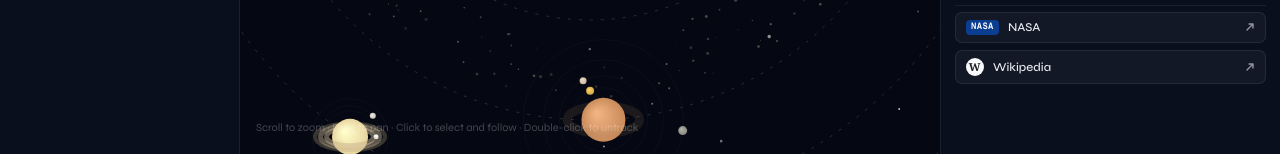
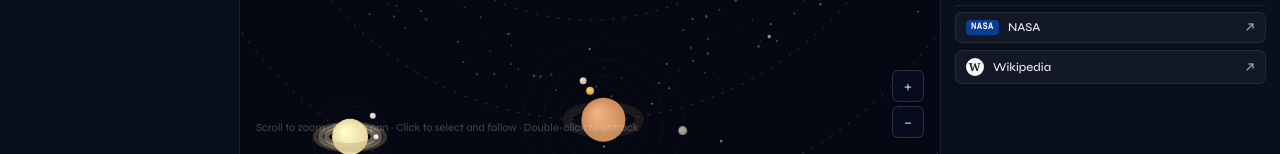
Before and after one commit to AlexBreskin/Solar-System, a React (Vite) app: page / in a window 1280 px wide. Shown: the part 646-800 px from the top of the page. Built offline with nearby package versions, Linux system fonts and the light colour scheme.

Commit message:
added zoom buttons

```diff
--- a/src/components/GalaxyCanvas.css
+++ b/src/components/GalaxyCanvas.css
@@ -1,3 +1,4 @@
+
 .galaxy-hint {
   position: absolute;
   bottom: 16px;
--- a/src/components/GalaxyCanvas.tsx
+++ b/src/components/GalaxyCanvas.tsx
@@ -7,6 +7,8 @@ import {
 } from "../renderers/galaxyRenderer";
 import { STAR_SYSTEMS } from "../data/systems";
 import { GALAXY_DATA } from "../data/galaxy";
+import { useZoomControls } from "../hooks/useZoomControls";
+import ZoomControls from "./ZoomControls";
 import "./GalaxyCanvas.css";
 
 const GALAXY_SCALE = 0.01;
@@ -331,6 +333,8 @@ export default function GalaxyCanvas({
     dragRef.current.dragging = false;
   }, [sim, onHoverSystem]);
 
+  const { handleZoomIn, handleZoomOut } = useZoomControls(panRef, 0.1, 100);
+
   return (
     <div
       ref={containerRef}
@@ -375,6 +379,7 @@ export default function GalaxyCanvas({
           ))}
         </div>
       )}
+      <ZoomControls onZoomIn={handleZoomIn} onZoomOut={handleZoomOut} />
       <div className="galaxy-hint">
         Scroll to zoom · Drag to pan · Click to select
       </div>
--- a/src/components/PlanetViewCanvas.tsx
+++ b/src/components/PlanetViewCanvas.tsx
@@ -1,4 +1,6 @@
 import React, { useRef, useEffect, useCallback } from "react";
+import { useZoomControls } from "../hooks/useZoomControls";
+import ZoomControls from "./ZoomControls";
 import {
   PlanetViewSimulation,
   getMoonsOf,
@@ -343,6 +345,8 @@ export default function PlanetViewCanvas({
     dragRef.current.dragging = false;
   }, [onHoverBody]);
 
+  const { handleZoomIn, handleZoomOut } = useZoomControls(panRef, 0.2, 8);
+
   return (
     <div style={{ width: "100%", height: "100%", position: "relative" }}>
       <canvas
@@ -376,6 +380,7 @@ export default function PlanetViewCanvas({
           {planet?.name} has no moons in this simulation
         </div>
       )}
+      <ZoomControls onZoomIn={handleZoomIn} onZoomOut={handleZoomOut} />
       <div
         style={{
           position: "absolute",
--- a/src/components/SolarSystemCanvas.tsx
+++ b/src/components/SolarSystemCanvas.tsx
@@ -1,4 +1,6 @@
 import React, { useRef, useEffect, useCallback } from "react";
+import { useZoomControls } from "../hooks/useZoomControls";
+import ZoomControls from "./ZoomControls";
 import { SolarSystemSimulation } from "../simulation/solarSystemSimulation";
 import {
   drawStarField,
@@ -381,6 +383,8 @@ export default function SolarSystemCanvas({
     dragRef.current.userDragging = false;
   }, [onHoverBody]);
 
+  const { handleZoomIn, handleZoomOut } = useZoomControls(panRef, 0.3, 8);
+
   return (
     <div style={{ width: "100%", height: "100%", position: "relative" }}>
       <canvas
@@ -398,6 +402,7 @@ export default function SolarSystemCanvas({
         onWheel={handleWheel}
         onDoubleClick={handleDoubleClick}
       />
+      <ZoomControls onZoomIn={handleZoomIn} onZoomOut={handleZoomOut} />
       <div
         style={{
           position: "absolute",
--- /dev/null
+++ b/src/components/ZoomControls.tsx
@@ -0,0 +1,31 @@
+import React from "react";
+import "./canvas-shared.css";
+
+interface ZoomControlsProps {
+  onZoomIn: () => void;
+  onZoomOut: () => void;
+}
+
+export default function ZoomControls({
+  onZoomIn,
+  onZoomOut,
+}: ZoomControlsProps): JSX.Element {
+  return (
+    <div className="canvas-zoom-controls">
+      <button
+        className="canvas-zoom-btn"
+        onClick={onZoomIn}
+        aria-label="Zoom in"
+      >
+        +
+      </button>
+      <button
+        className="canvas-zoom-btn"
+        onClick={onZoomOut}
+        aria-label="Zoom out"
+      >
+        −
+      </button>
+    </div>
+  );
+}
--- /dev/null
+++ b/src/components/canvas-shared.css
@@ -0,0 +1,38 @@
+.canvas-zoom-controls {
+  position: absolute;
+  bottom: 16px;
+  right: 16px;
+  display: flex;
+  flex-direction: column;
+  gap: 4px;
+  z-index: 10;
+}
+
+.canvas-zoom-btn {
+  width: 32px;
+  height: 32px;
+  background: rgba(8, 14, 32, 0.82);
+  border: 1px solid rgba(255, 255, 255, 0.14);
+  border-radius: 6px;
+  color: rgba(200, 215, 240, 0.85);
+  font-family: 'Syne', sans-serif;
+  font-size: 18px;
+  line-height: 1;
+  cursor: pointer;
+  display: flex;
+  align-items: center;
+  justify-content: center;
+  backdrop-filter: blur(6px);
+  transition: background 0.12s, color 0.12s, border-color 0.12s;
+  user-select: none;
+}
+
+.canvas-zoom-btn:hover {
+  background: rgba(255, 255, 255, 0.1);
+  border-color: rgba(255, 255, 255, 0.28);
+  color: #ffffff;
+}
+
+.canvas-zoom-btn:active {
+  background: rgba(255, 255, 255, 0.16);
+}
--- /dev/null
+++ b/src/hooks/useZoomControls.ts
@@ -0,0 +1,23 @@
+import { useCallback } from "react";
+import type { MutableRefObject } from "react";
+
+interface PanState {
+  targetZoom: number;
+}
+
+export function useZoomControls(
+  panRef: MutableRefObject<PanState>,
+  min: number,
+  max: number,
+  step = 1.3,
+): { handleZoomIn: () => void; handleZoomOut: () => void } {
+  const handleZoomIn = useCallback(() => {
+    panRef.current.targetZoom = Math.min(max, panRef.current.targetZoom * step);
+  }, [panRef, max, step]);
+
+  const handleZoomOut = useCallback(() => {
+    panRef.current.targetZoom = Math.max(min, panRef.current.targetZoom / step);
+  }, [panRef, min, step]);
+
+  return { handleZoomIn, handleZoomOut };
+}
```
Also changed, not shown: 2 other files (tests, documents, lock files or other folders).
